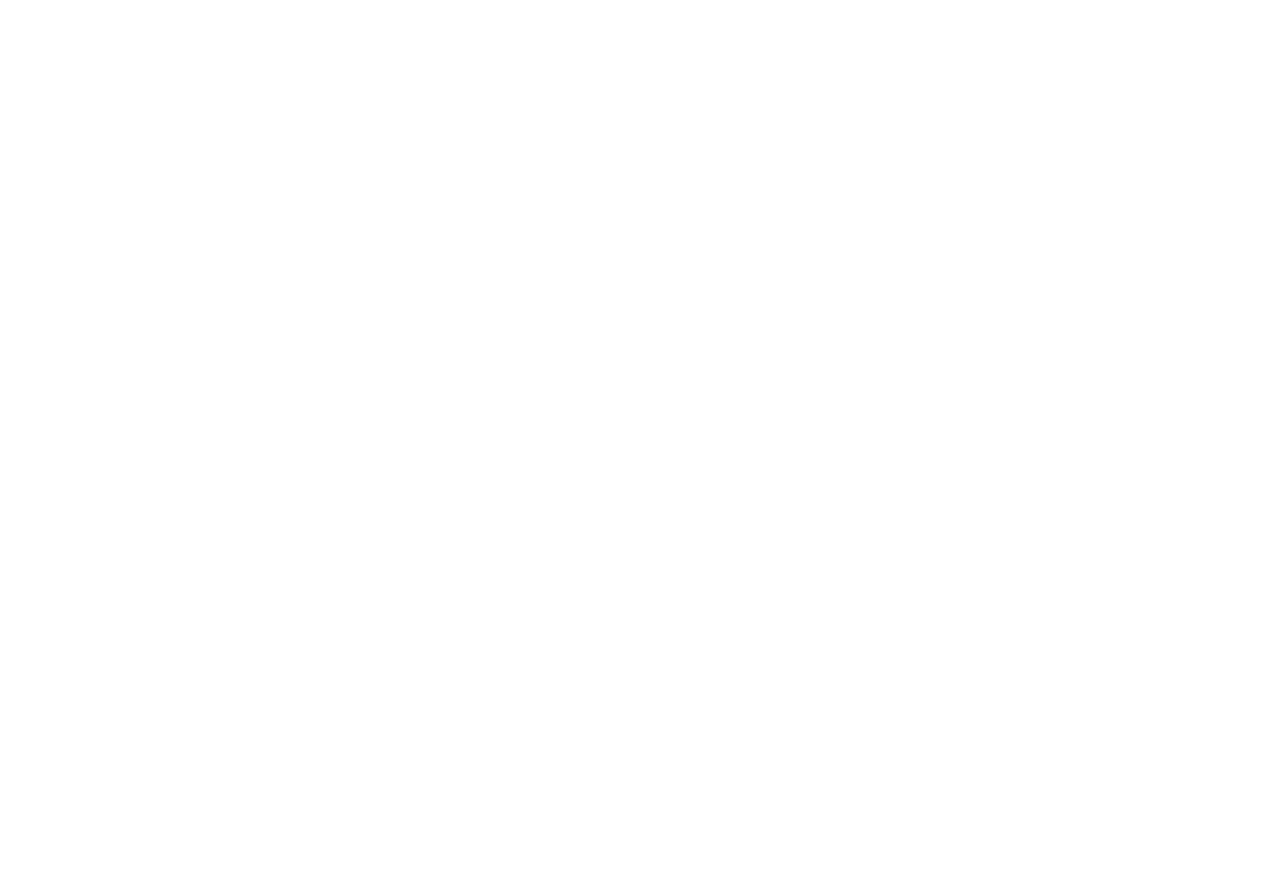
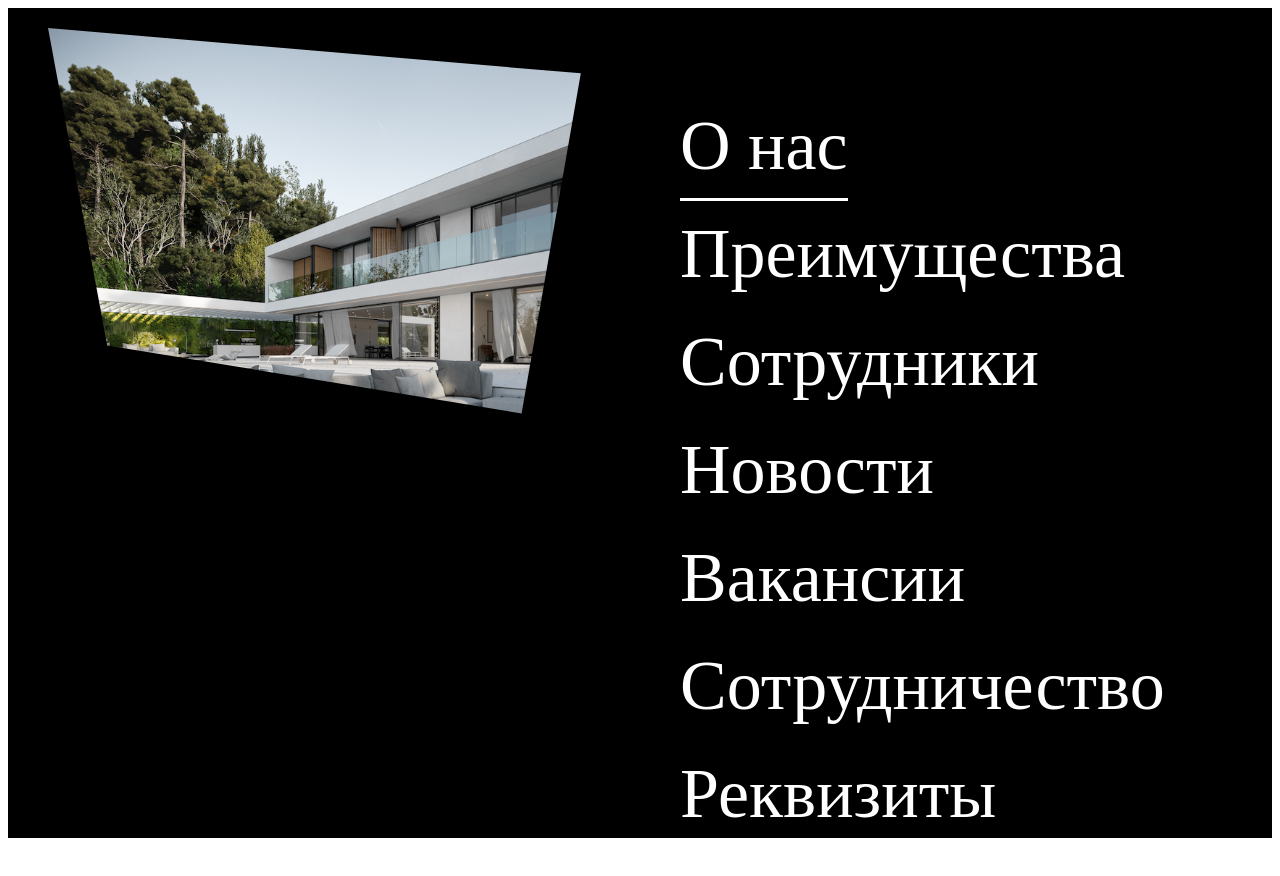
Before and after one commit to Leshiypos/changingMenus, a plain HTML site: page index.html in a window 1280 px wide. Before the commit the page ends 800 px from the top, so only its background shows below. Drawn offline with nearby package versions, Linux system fonts and the light colour scheme.

Commit message:
work version

```diff
--- a/index.html
+++ b/index.html
@@ -3,9 +3,29 @@
 <head>
     <meta charset="UTF-8">
     <meta name="viewport" content="width=device-width, initial-scale=1.0">
-    <title>Document</title>
+    <link href="style.css" rel="stylesheet">
+    <script src="https://ajax.googleapis.com/ajax/libs/jquery/3.7.1/jquery.min.js"></script>
+    <script src="script.js"></script>
+    <title>Changin menu images</title>
 </head>
 <body>
-
+    <section class="section-duplicate-link">
+        <div class="section-duplicate-img">
+            <img src="images/cam_1.jpg">
+        </div>
+          <div class="menu_header_duble">
+          <nav class="menu_duble">
+            <ul>
+              <li class='active'><a href="/about-kompany">О нас</a></li>
+              <li><a href="/advantages">Преимущества</a></li>
+              <li><a href=/our_team">Сотрудники</a></li>
+              <li><a href="">Новости</a></li>
+              <li><a href="/vacancies">Вакансии</a></li>
+              <li><a href="/cooperation">Сотрудничество</a></li>
+              <li><a href="">Реквизиты</a></li>
+            </ul>
+          </nav>
+        </div>
+        </section>
 </body>
 </html>
--- /dev/null
+++ b/script.js
@@ -0,0 +1,60 @@
+$(document).ready(function(){
+
+  //Вторичное нижнее меню
+        let num=1;                                            //счетчик позиций  пунктов меню, добавляется в атрибут data-num
+        $('.menu_duble ul li').append('<span></span>');       // Доюавляем спаны для каждого пункта меню для создания анимации подчеркивания
+        $('.menu_duble ul li').each( function(){              // Прописываем атрибулы data-num для каждого пункта меню
+            $this=$(this);
+            $this.find('a').attr('data-num', num);
+            num++;
+            var widthLink=$this.find('a').width()+'px';
+            var class_link=$this.attr('class');
+            if (class_link == 'active'){
+              $this.find('span').css({'width' : widthLink});
+            };
+        }); //Конец функции each
+
+        var preloadImages = [                                 //Предварительная загрузка изображения  дубликата меню
+          'images/cam_1.jpg',
+          'images/cam_2.jpg',
+          'images/cam_3.jpg',
+          'images/cam_4.jpg',
+          'images/cam_5.jpg',
+          'images/cam_6.jpg',
+          'images/cam_7.jpg',
+        ];
+
+        for (var i=0; i < preloadImages.length; i++){
+          $('<img>').attr('src', preloadImages[i]);
+        };
+        var curL = $('.menu_duble ul li.active a').attr('data-num')-1;
+        $('.section-duplicate-img img').attr('src', preloadImages[curL]);
+        console.log(preloadImages[curL]);                        //Конец Предварительная загрузка изображения  дубликата меню
+
+
+        $('.menu_duble ul li a').mouseover(function(){          // анимация при наведении на пункт меню
+          var $this=$(this);
+          var widthLink=$this.width()+'px';
+          var dataN = $this.attr('data-num');
+          var pathStyle = 'anim-'+ dataN;
+
+          $('.section-duplicate-img img').attr('src', preloadImages[dataN-1]); // Загрузаем новое изображение на страницу согласно наведенной ссылки
+          $('.section-duplicate-img').addClass(pathStyle);                      // Добавляем стиль анимации
+
+
+          $this.parent().find('span').animate({width : widthLink}, 500); // Анимация при наведении на ссылку - подчеркивание
+        }); // Конец mouseover
+
+        $('.menu_duble ul li a').mouseleave(function(){            // анимация при снятии курсора с  пункта меню
+          var $this=$(this);
+          var class_active=$this.parent().attr('class');
+          var dataN = $this.attr('data-num');
+          var pathStyle = 'anim-'+ dataN;
+
+          $('.section-duplicate-img img').attr('src', preloadImages[curL]);
+          $('.section-duplicate-img').removeClass(pathStyle);
+          if (class_active != 'active'){
+            $this.parent().find('span').animate({width : '0%'}, 500);
+          }
+        }); // Конец mouseleave
+  }); // Конец ready
--- /dev/null
+++ b/style.css
@@ -0,0 +1,64 @@
+
+.section-duplicate-img{
+    clip-path: polygon(0% 0%, 45% 10%, 40% 85%, 5% 70%);
+    transition: all 3s;
+  }
+    .anim-1{
+      clip-path: polygon(0% 3%, 35% 5%, 25% 70%, 1% 75%);
+    }
+    .anim-2{
+      clip-path: polygon(1% 4%, 46% 12%, 35% 70%, 10% 60%);
+    }
+    .anim-3{
+      clip-path: polygon(2% 12%, 44% 16%, 50% 74%, 8% 78%);
+    }
+    .anim-4{
+      clip-path: polygon(0% 5%, 39% 16%, 45% 75%, 8% 75%);
+    }
+    .anim-5{
+      clip-path: polygon(1% 9%, 46% 12%, 30% 86%, 1% 60%);
+    }
+    .anim-6{
+      clip-path: polygon(0% 0%, 35% 10%, 40% 75%, 5% 70%);
+    }
+    .anim-7{
+      clip-path: polygon(0% 5%, 30% 12%, 45% 78%, 2% 63%);
+    }
+  .section-duplicate-link img{
+      width: 60%;
+      /*display: none;*/
+  }
+  .section-duplicate-link img.vis-img{
+    display: block;
+  }
+  .section-duplicate-link{
+    color:rgb(255, 255, 255);
+    position: relative;
+    min-height: 790px;
+    background-color: rgb(0, 0, 0);
+    padding: 20px 40px 20px 40px ;
+  }
+  .menu_header_duble{
+    position: absolute;
+    left: 50%;
+    top: 15px;
+    font-size: 70px;
+    font-weight: 500;
+  }
+
+  .menu_duble ul{
+    line-height: 1.5;
+    list-style: none;
+  }
+      .menu_duble ul li span{
+        display: block;
+        height: 3px;
+        background-color:rgb(255, 255, 255);
+        width: 0%;
+      }
+      .menu_duble a{
+        display: inline-block;
+        cursor: pointer;
+        color: white;
+        text-decoration: none;
+      }
```
Also changed, not shown: images/cam_1.jpg (added), images/cam_2.jpg (added), images/cam_3.jpg (added), images/cam_4.jpg (added), images/cam_5.jpg (added), images/cam_6.jpg (added), images/cam_7.jpg (added).
